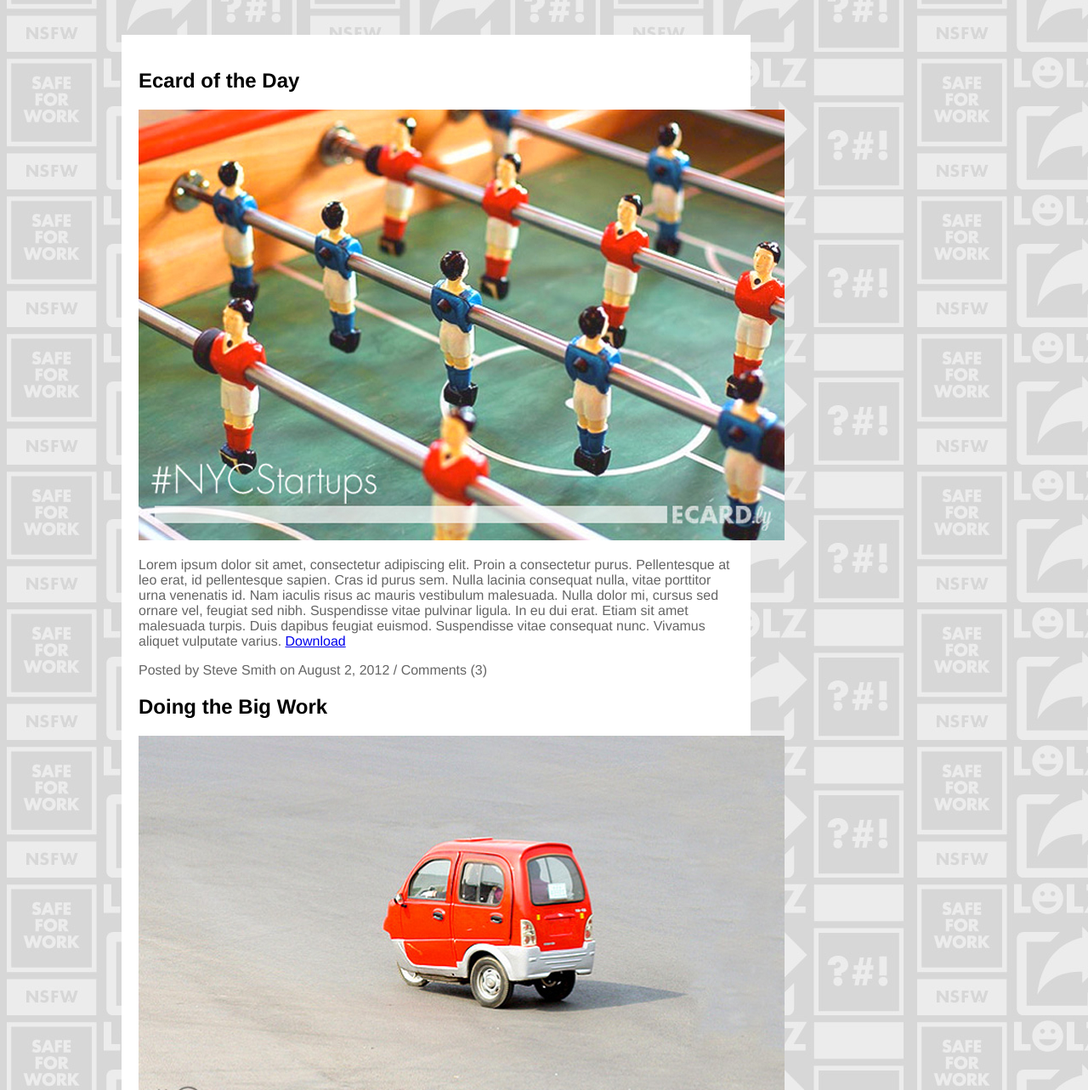
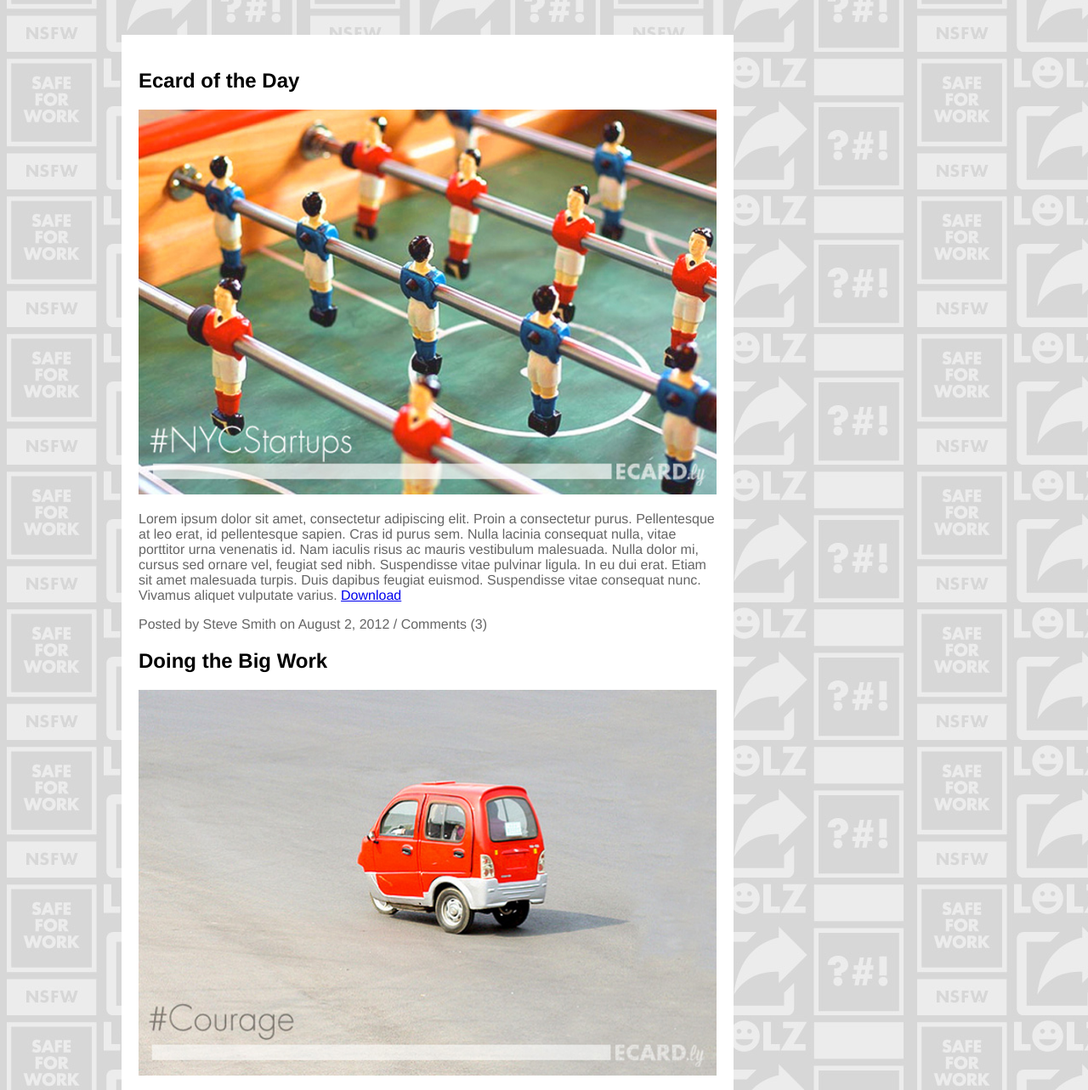
Before and after one commit to jackogit/fewd90week2, a plain HTML site: page ecardly/index.html in a window 1280 px wide. Shown: the part 263-1546 px from the top of the page at 85% size. Drawn offline with Linux system fonts and the light colour scheme.

Commit message:
Figured out the width of pic!
in the html !

```diff
--- a/ecardly/css/style.css
+++ b/ecardly/css/style.css
@@ -7,10 +7,7 @@
 	margin: 0;
 	padding: 0;
 }
-
-
 body {
-
 	font-family:  Raleway, Arial, sans-serif;
 	background-image: url("../images/background.jpg");
 	padding-right: 100px;
@@ -21,26 +18,15 @@ body {
 	color: #656565;
 }
 
-
-.container {
-  height: 320px;
-  width: 100;
+div {
+	background-color: white;
+	width: 680px;
+	margin-left: 268px;
+	margin-top: 43px;
+	padding: 20px;
 }
 
-div {
-	background-color: white;
 
-	width: 700px;
-	margin-left: 268px;
-	margin-top: 43px;
-
-	padding: 20px;
-
-	}
-
-	img src="images/ecard-nycstartups.jpg" alt="NYC Startups"> {
-
-}
 	p {
 	text-align: left;
 }
--- a/ecardly/index.html
+++ b/ecardly/index.html
@@ -11,11 +11,12 @@
       <h2>Ecard of the Day</h2>
 
 
-      <img src="images/ecard-nycstartups.jpg" alt="NYC Startups">
+      <img src="images/ecard-nycstartups.jpg" alt="NYC Startups" width=680>
+
       <p>Lorem ipsum dolor sit amet, consectetur adipiscing elit. Proin a consectetur purus. Pellentesque at leo erat, id pellentesque sapien. Cras id purus sem. Nulla lacinia consequat nulla, vitae porttitor urna venenatis id. Nam iaculis risus ac mauris vestibulum malesuada. Nulla dolor mi, cursus sed ornare vel, feugiat sed nibh. Suspendisse vitae pulvinar ligula. In eu dui erat. Etiam sit amet malesuada turpis. Duis dapibus feugiat euismod. Suspendisse vitae consequat nunc. Vivamus aliquet vulputate varius. <a href="#">Download</a></p>
       <p>Posted by Steve Smith on August 2, 2012 / <span>Comments (3)</span></p>
       <h2>Doing the Big Work</h2>
-      <img src="images/ecard-courage.jpg" alt="Courage">
+      <img src="images/ecard-courage.jpg" alt="Courage" width=680>
       <p>Lorem ipsum dolor sit amet, consectetur adipiscing elit. Proin a consectetur purus. Pellentesque at leo erat, id pellentesque sapien. Cras id purus sem. Nulla lacinia consequat nulla, vitae porttitor urna venenatis id. Nam iaculis risus ac mauris vestibulum malesuada. Nulla dolor mi, cursus sed ornare vel, feugiat sed nibh. Suspendisse vitae pulvinar ligula. In eu dui erat. Etiam sit amet malesuada turpis. Duis dapibus feugiat euismod. Suspendisse vitae consequat nunc. Vivamus aliquet vulputate varius. <a href="#">Download</a></p>
       <p>Posted by Melanie Stevens on August 6, 2012 / <span>Comments (2)</span></p>
     </div>
```
